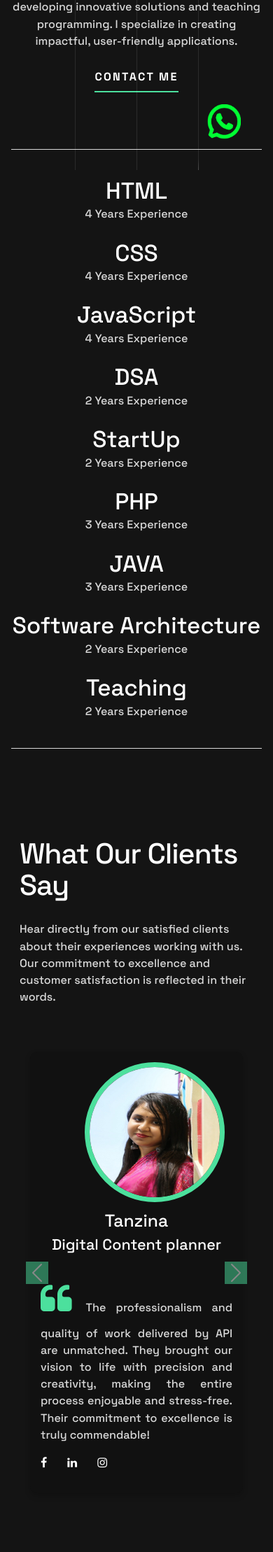
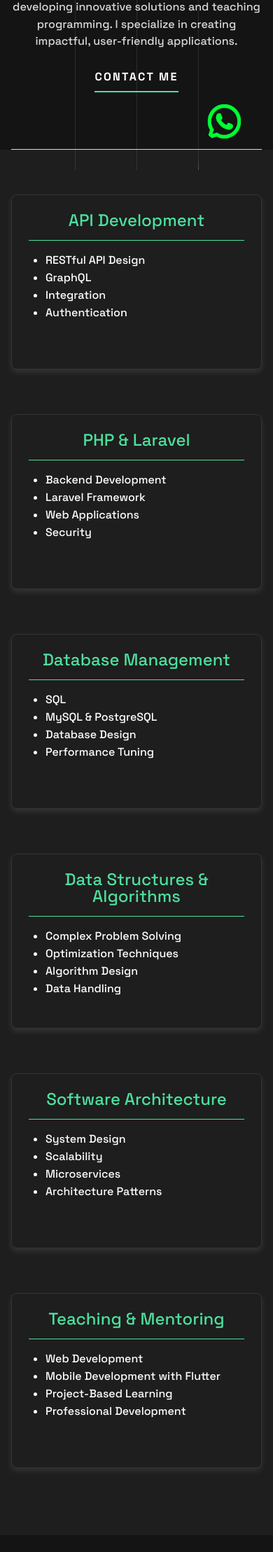
Before and after one commit to api00/codebyapi, a PHP site: page / in a window 390 px wide. Shown: the part 601-2819 px from the top of the page at 70% size. Run offline with PHP 8.4, Linux system fonts and the light colour scheme.

Commit message:
skill section updated

```diff
--- a/assets/css/nav.css
+++ b/assets/css/nav.css
@@ -107,7 +107,7 @@
 
     .img-area {
       position: relative;
-      left: 3rem;
+      left: 1.2rem;
       margin: 0 15px 15px 15px;
     }
 
--- a/index.html
+++ b/index.html
@@ -155,6 +155,81 @@
         z-index: 1;
       }
     }
+    .skills-section {
+      padding: 4rem 0;
+      background-color: #1e1e1e;
+
+    }
+
+    .section-title {
+      font-weight: bold;
+      color: #4CE09D;
+      margin-bottom: 3rem;
+      text-align: center;
+    }
+
+    .skills-container {
+      display: flex;
+      flex-wrap: wrap;
+      justify-content: space-around;
+      gap: 2rem;
+    }
+
+    .skill-card {
+      background-color: #1e1e1e;
+      border: 1px solid #333;
+      border-radius: 8px;
+      padding: 1.5rem;
+      width: 300px;
+      height: 250px;
+      box-shadow: 0 4px 8px rgba(255, 255, 255, 0.1);
+      transition: transform 0.2s, box-shadow 0.2s;
+      text-align: center;
+    }
+    .skill-header {
+      border-bottom: 1px solid #4CE09D;
+      margin-bottom: 1rem;
+      padding-bottom: 0.5rem;
+    }
+
+    .skill-card:hover {
+      transform: scale(1.05);
+      box-shadow: 0 8px 16px rgba(255, 255, 255, 0.2);
+    }
+
+    .skill-title {
+      font-size: 1.5rem;
+      color: #4CE09D;
+      text-align: center;
+    }
+
+    .skill-body {
+      text-align: left;
+    }
+
+    .skill-description {
+      font-size: 1rem;
+      margin-bottom: 1rem;
+      color: #fff;
+      list-style-type: disc;
+      padding-left: 1.5rem;
+      margin-top: 0.5rem;
+    }
+
+    /* Media query for responsiveness */
+    @media (max-width: 768px) {
+      .skills-container {
+        flex-direction: row;
+        flex-wrap: wrap;
+      }
+
+      .skill-card {
+        flex: 1 1 calc(50% - 1rem);
+        margin-bottom: 2rem;
+      }
+    }
+
+
   </style>
   <title>API ALAM | Programmer</title>
 </head>
@@ -240,47 +315,104 @@
       </div>
     </section>
 
-    <section class="skills " style="margin-bottom: 5rem;">
-      <div class="wrapper skills__wrapper bottom-border ">
-        <div class="skills__item">
-          <h3 class="skills__title">HTML</h3>
-          <p class="skills__description">4 Years Experience</p>
+
+ <!-- skill section -->
+
+    <div class="skills-section">
+      <section class="wrapper">
+        <div class="skills-container">
+          <!-- Skill 1 -->
+          <div class="skill-card">
+            <div class="skill-header">
+              <h2 class="skill-title">API Development</h2>
+            </div>
+            <div class="skill-body">
+              <ul class="skill-description">
+                <li>RESTful API Design</li>
+                <li>GraphQL</li>
+                <li>Integration</li>
+                <li>Authentication</li>
+              </ul>
+            </div>
+          </div>
+          <!-- Skill 2 -->
+          <div class="skill-card">
+            <div class="skill-header">
+              <h2 class="skill-title">PHP & Laravel</h2>
+            </div>
+            <div class="skill-body">
+              <ul class="skill-description">
+                <li>Backend Development</li>
+                <li>Laravel Framework</li>
+                <li>Web Applications</li>
+                <li>Security</li>
+              </ul>
+            </div>
+          </div>
+
+          <!-- Skill 4 -->
+          <div class="skill-card">
+            <div class="skill-header">
+              <h2 class="skill-title">Database Management</h2>
+            </div>
+            <div class="skill-body">
+              <ul class="skill-description">
+                <li>SQL</li>
+                <li>MySQL & PostgreSQL</li>
+                <li>Database Design</li>
+                <li>Performance Tuning</li>
+              </ul>
+            </div>
+          </div>
+          <!-- Skill 5 -->
+          <div class="skill-card">
+            <div class="skill-header">
+              <h2 class="skill-title">Data Structures & Algorithms</h2>
+            </div>
+            <div class="skill-body">
+              <ul class="skill-description">
+                <li>Complex Problem Solving</li>
+                <li>Optimization Techniques</li>
+                <li>Algorithm Design</li>
+                <li>Data Handling</li>
+              </ul>
+            </div>
+          </div>
+          <!-- Skill 6 -->
+          <div class="skill-card">
+            <div class="skill-header">
+              <h2 class="skill-title">Software Architecture</h2>
+            </div>
+            <div class="skill-body">
+              <ul class="skill-description">
+                <li>System Design</li>
+                <li>Scalability</li>
+                <li>Microservices</li>
+                <li>Architecture Patterns</li>
+              </ul>
+            </div>
+          </div>
+
+          <!-- Skill 8 -->
+          <div class="skill-card">
+            <div class="skill-header">
+              <h2 class="skill-title">Teaching & Mentoring</h2>
+            </div>
+            <div class="skill-body">
+              <ul class="skill-description">
+                <li>Web Development</li>
+                <li>Mobile Development with Flutter</li>
+                <li>Project-Based Learning</li>
+                <li>Professional Development</li>
+              </ul>
+            </div>
+          </div>
         </div>
-        <div class="skills__item">
-          <h3 class="skills__title">CSS</h3>
-          <p class="skills__description">4 Years Experience</p>
-        </div>
-        <div class="skills__item">
-          <h3 class="skills__title">JavaScript</h3>
-          <p class="skills__description">4 Years Experience</p>
-        </div>
-        <div class="skills__item">
-          <h3 class="skills__title">DSA</h3>
-          <p class="skills__description">2 Years Experience</p>
-        </div>
-        <div class="skills__item">
-          <h3 class="skills__title">StartUp </h3>
-          <p class="skills__description">2 Years Experience</p>
-        </div>
-        <div class="skills__item">
-          <h3 class="skills__title">PHP</h3>
-          <p class="skills__description">3 Years Experience</p>
-        </div>
-        <div class="skills__item">
-          <h3 class="skills__title">JAVA</h3>
-          <p class="skills__description">3 Years Experience</p>
-        </div>
-        <div class="skills__item">
-          <h3 class="skills__title">Software Architecture</h3>
-          <p class="skills__description">2 Years Experience</p>
-        </div>
-        <div class="skills__item">
-          <h3 class="skills__title">Teaching</h3>
-          <p class="skills__description">2 Years Experience</p>
-        </div>
-      </div>
-      <img class="skills__rings" src="./assets/images/pattern-rings.svg" alt="" width="530" height="129" />
-    </section>
+      </section>
+    </div>
+
+
+
 
 
     <!--
--- a/services.html
+++ b/services.html
@@ -258,7 +258,7 @@
 
         }
     </style>
-    <title>API ALAM | Programmer</title>
+    <title>API ALAM | programmer</title>
 </head>
 
 <body>
```
